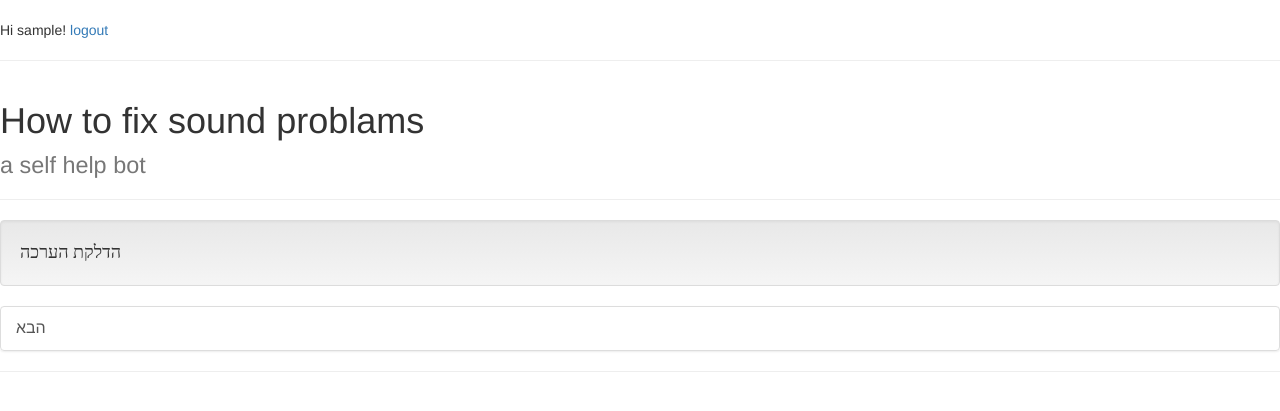
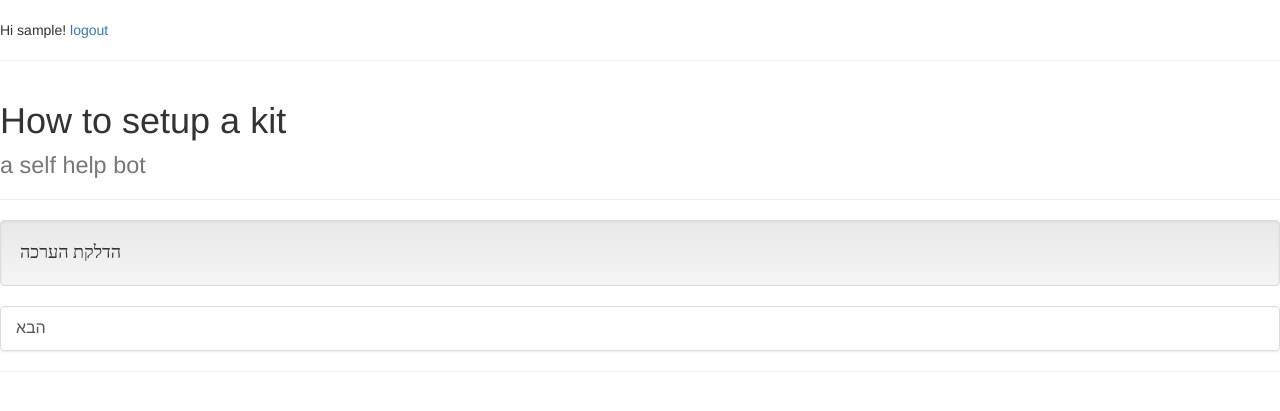
Before and after one commit to sudo-Whateverman/vc4life, a Django app: page /troubleshoot/setup/ in a window 1280 px wide. Shown: the part 51-462 px from the top of the page. Run offline with Django 3.2, Linux system fonts and the light colour scheme; the visitor is signed in with stand-in values (Sample User, id 1); some libraries are stand-ins or nearby versions.

Commit message:
-- changed setup page

```diff
--- a/callcenter/templates/troubleshoot/setup.html
+++ b/callcenter/templates/troubleshoot/setup.html
@@ -8,7 +8,7 @@
 {% block content %}
 
 		<div class="page-header">
-		<h1>How to fix sound problams<br><small>a self help bot</small></h1>
+		<h1>How to setup a kit<br><small>a self help bot</small></h1>
 	</div>
 	<div id="in">
 
```
